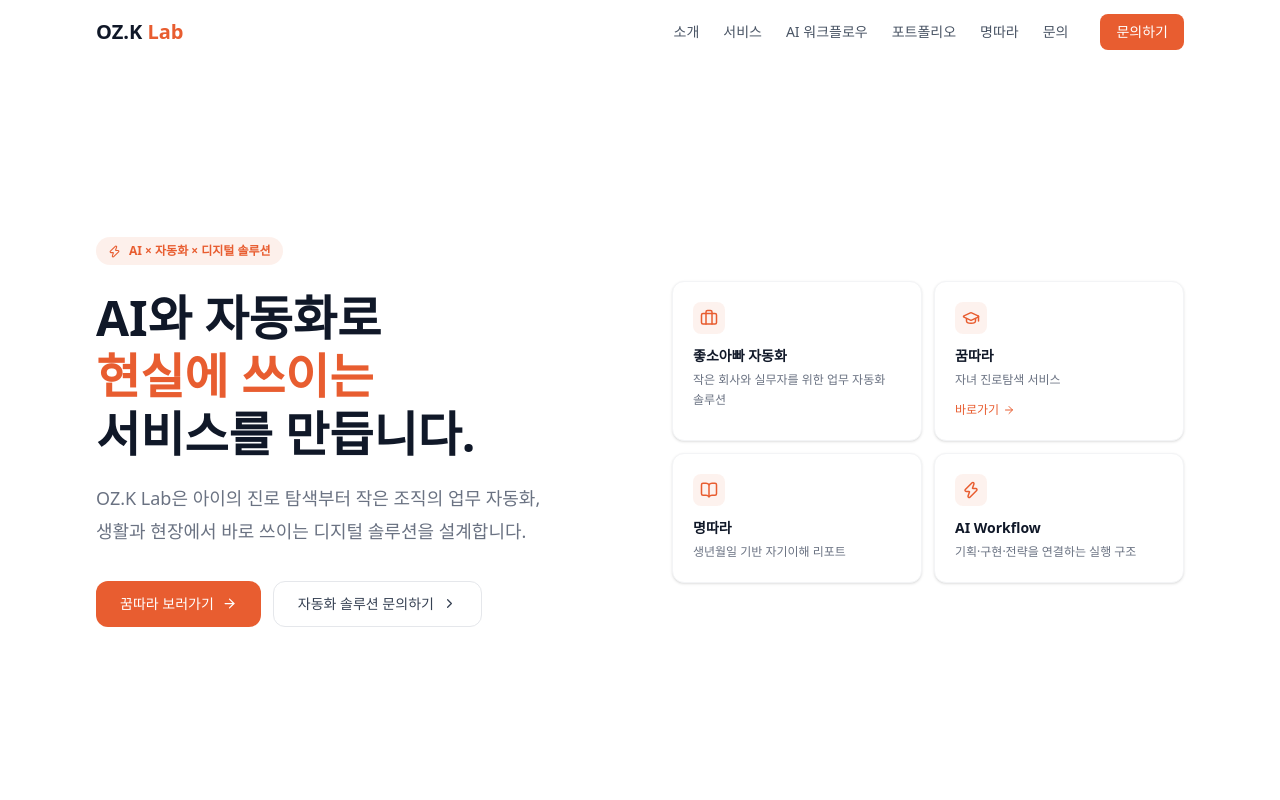
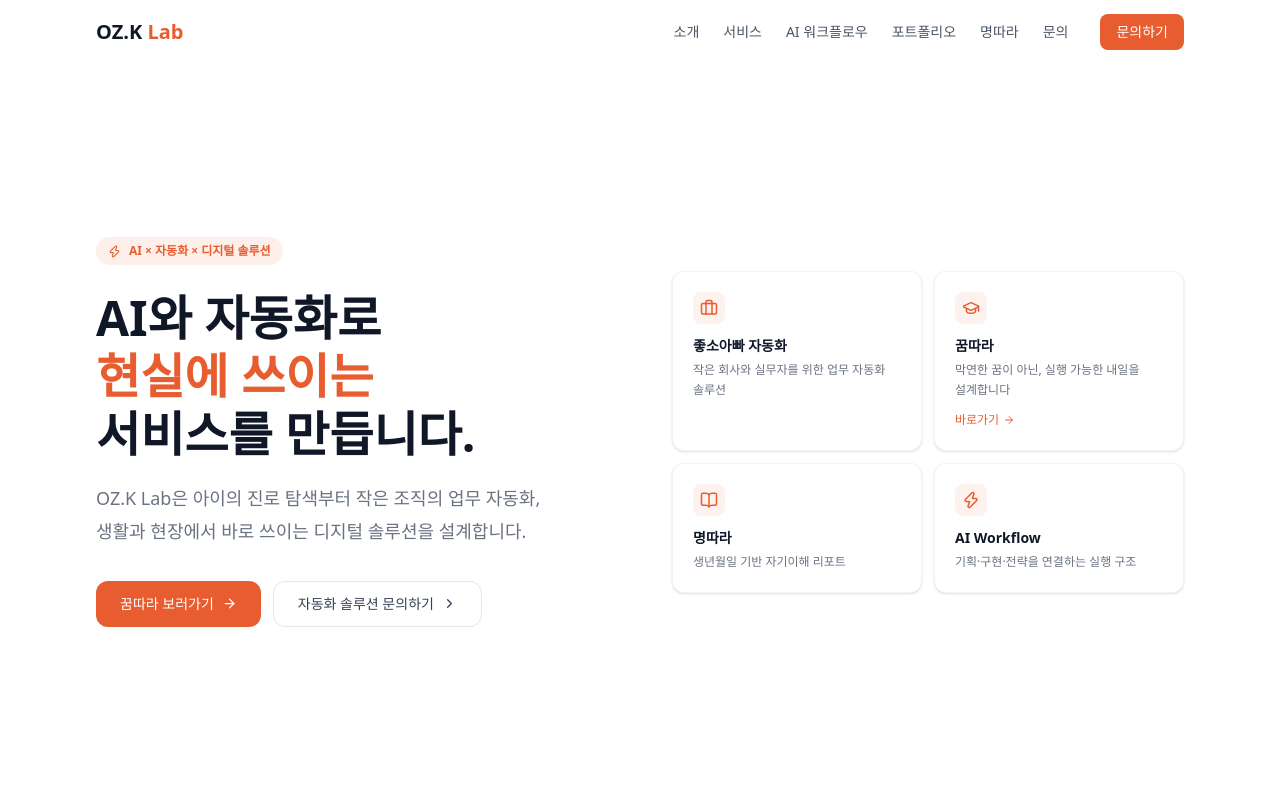
Before and after one commit to johsoappa/ozklab-homepage, a Next.js app: page / in a window 1280 px wide. Shown: the top 800 px of the page. Built offline with nearby package versions, Linux system fonts and the light colour scheme; a web font is replaced by a local one.

Commit message:
refine: align kkumddara slogan copy
Co-Authored-By: Claude Sonnet 4.6 <noreply@anthropic.com>

```diff
--- a/app/page.tsx
+++ b/app/page.tsx
@@ -141,7 +141,7 @@ const heroCards = [
   {
     icon: <GraduationCap size={18} />,
     title: "꿈따라",
-    desc: "자녀 진로탐색 서비스",
+    desc: "막연한 꿈이 아닌, 실행 가능한 내일을 설계합니다",
     link: "https://꿈따라.kr",
   },
   {
```
